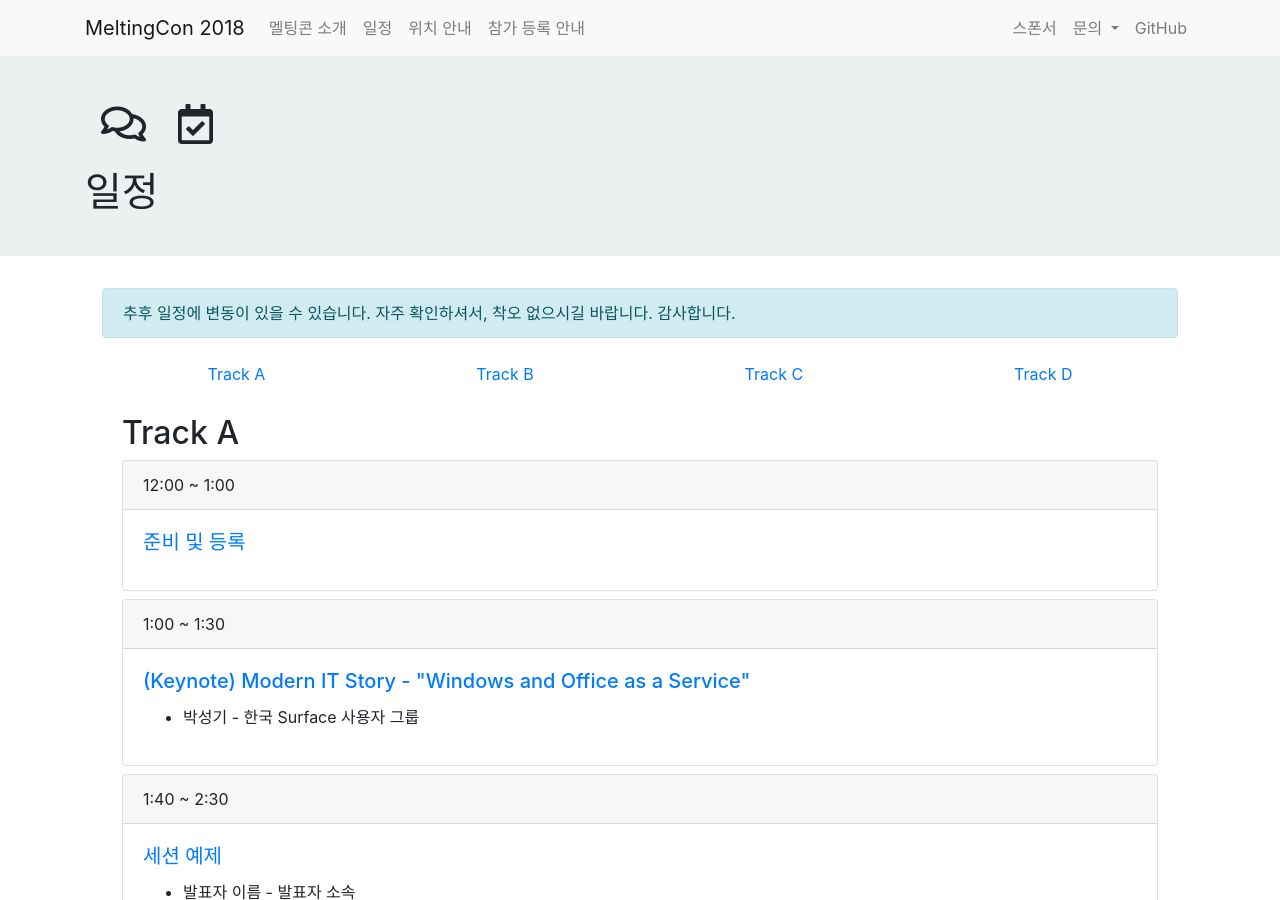
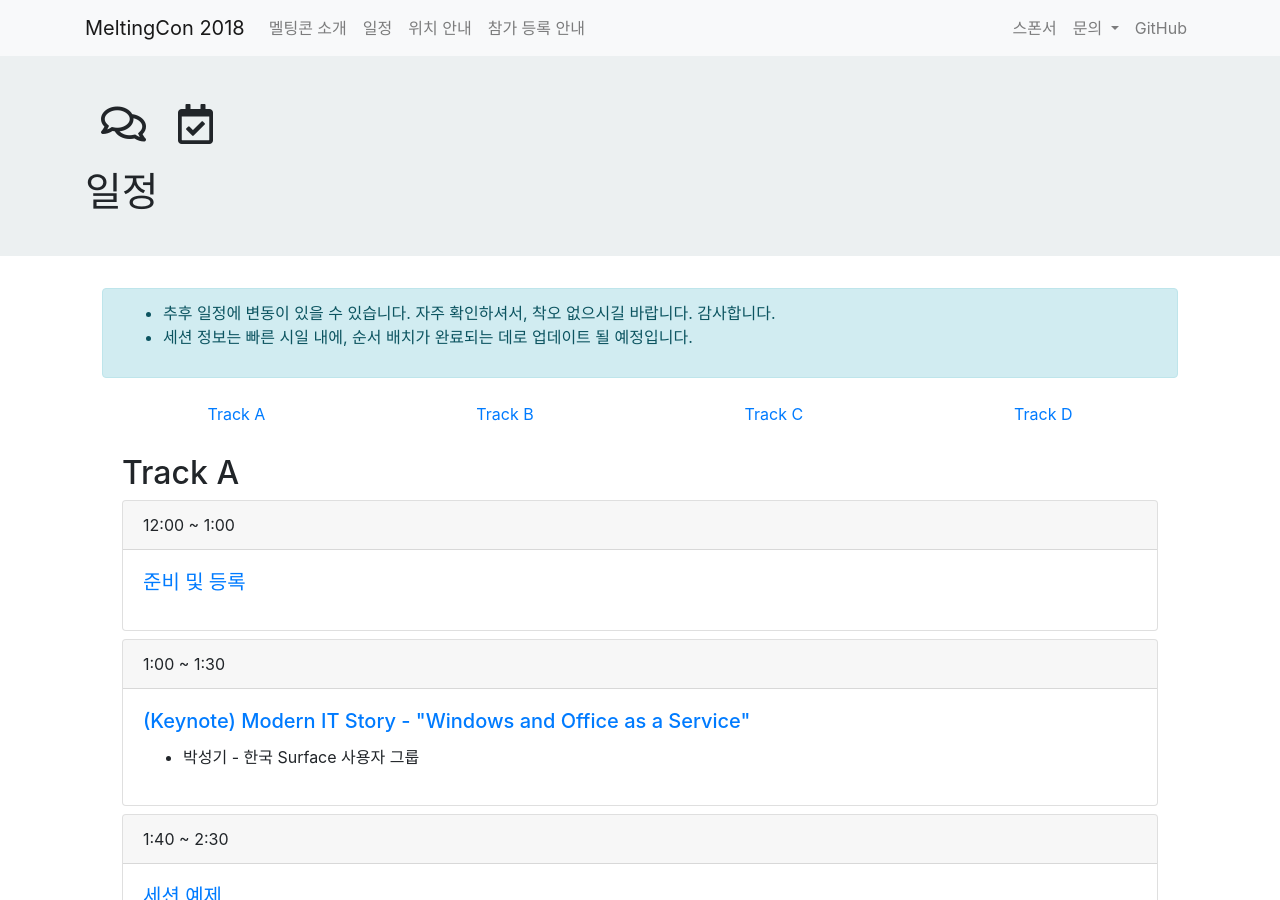
Before and after one commit to meltingcon/2018, a Jekyll site: the page built from schedules.html, in a window 1280 px wide and 900 px high. Built offline with Jekyll 4.4.1, drawn with Linux system fonts in a browser that asks for light colours.

Commit message:
Update schedules.html

```diff
--- a/schedules.html
+++ b/schedules.html
@@ -5,7 +5,10 @@ icon: <i class="far fa-comments"></i><i class="far fa-calendar-check"></i>
 permalink: /schedules/
 ---
 <div class="alert alert-info" role="alert">
-  추후 일정에 변동이 있을 수 있습니다. 자주 확인하셔서, 착오 없으시길 바랍니다. 감사합니다.
+  <ul>
+    <li>추후 일정에 변동이 있을 수 있습니다. 자주 확인하셔서, 착오 없으시길 바랍니다. 감사합니다.</li>
+    <li>세션 정보는 빠른 시일 내에, 순서 배치가 완료되는 데로 업데이트 될 예정입니다.</li>
+  </ul>
 </div>
 <ul class="nav nav-fill">
   {% assign tracks = site.sessions | group_by: 'track' %}
```
